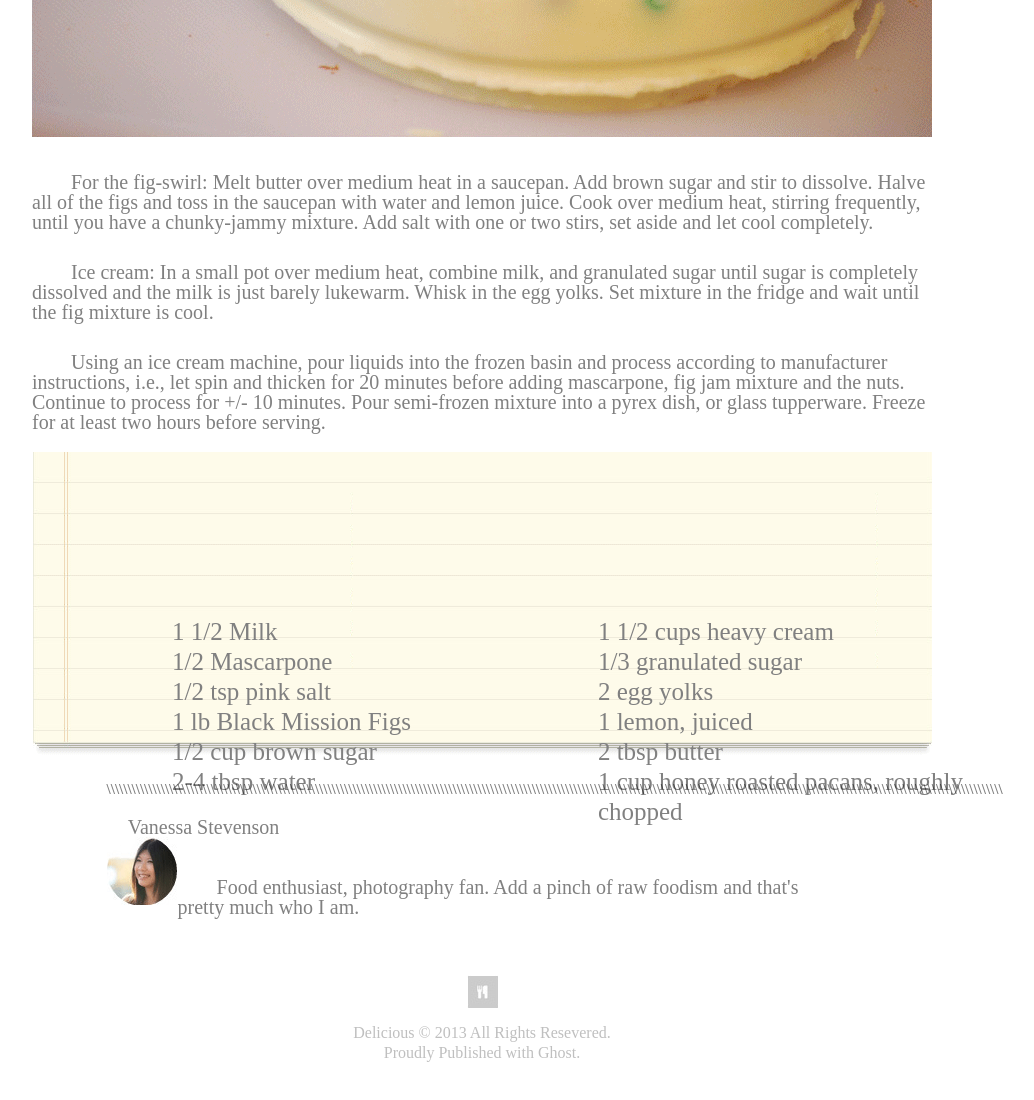
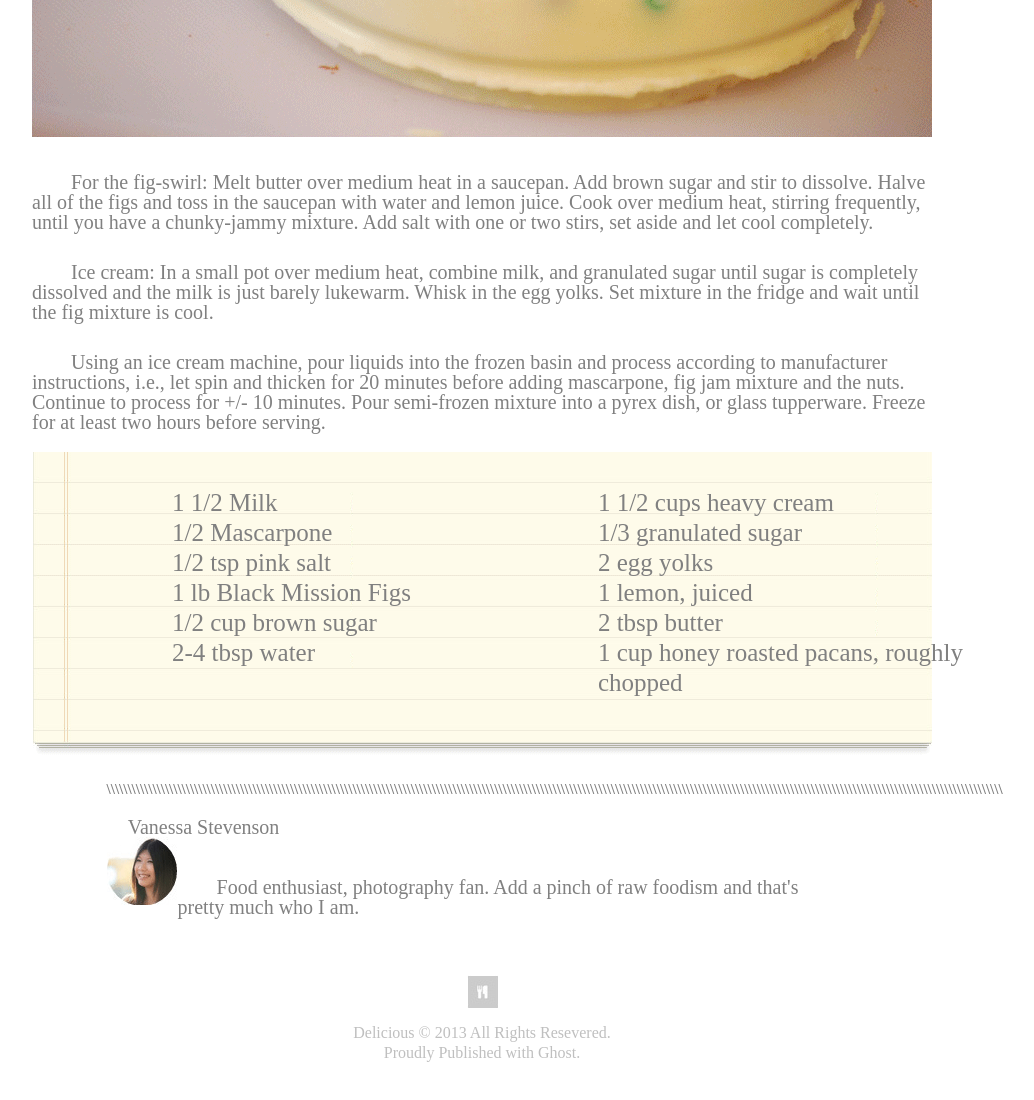
Before and after one commit to biniamsea2/Choclate-Pizza, a plain HTML site: page index.html in a window 1280 px wide. Shown: the part 589-1689 px from the top of the page, without its empty margins (158-1192 px from the left). Drawn offline with Linux system fonts and the light colour scheme.

Commit message:
Chocolate pizza lab

```diff
--- a/style.css
+++ b/style.css
@@ -30,7 +30,7 @@ p{
 }
 .ing1{
     position: absolute;
-    top: 319mm;
+    top: 285mm;
     left: 330px;
     font-size: 25px;
     color: grey;
@@ -38,7 +38,7 @@ p{
 }
 .ing2{
     position: absolute;
-    top: 319mm;
+    top: 285mm;
     left: 200mm;
     font-size: 25px;
     color: grey;
```
